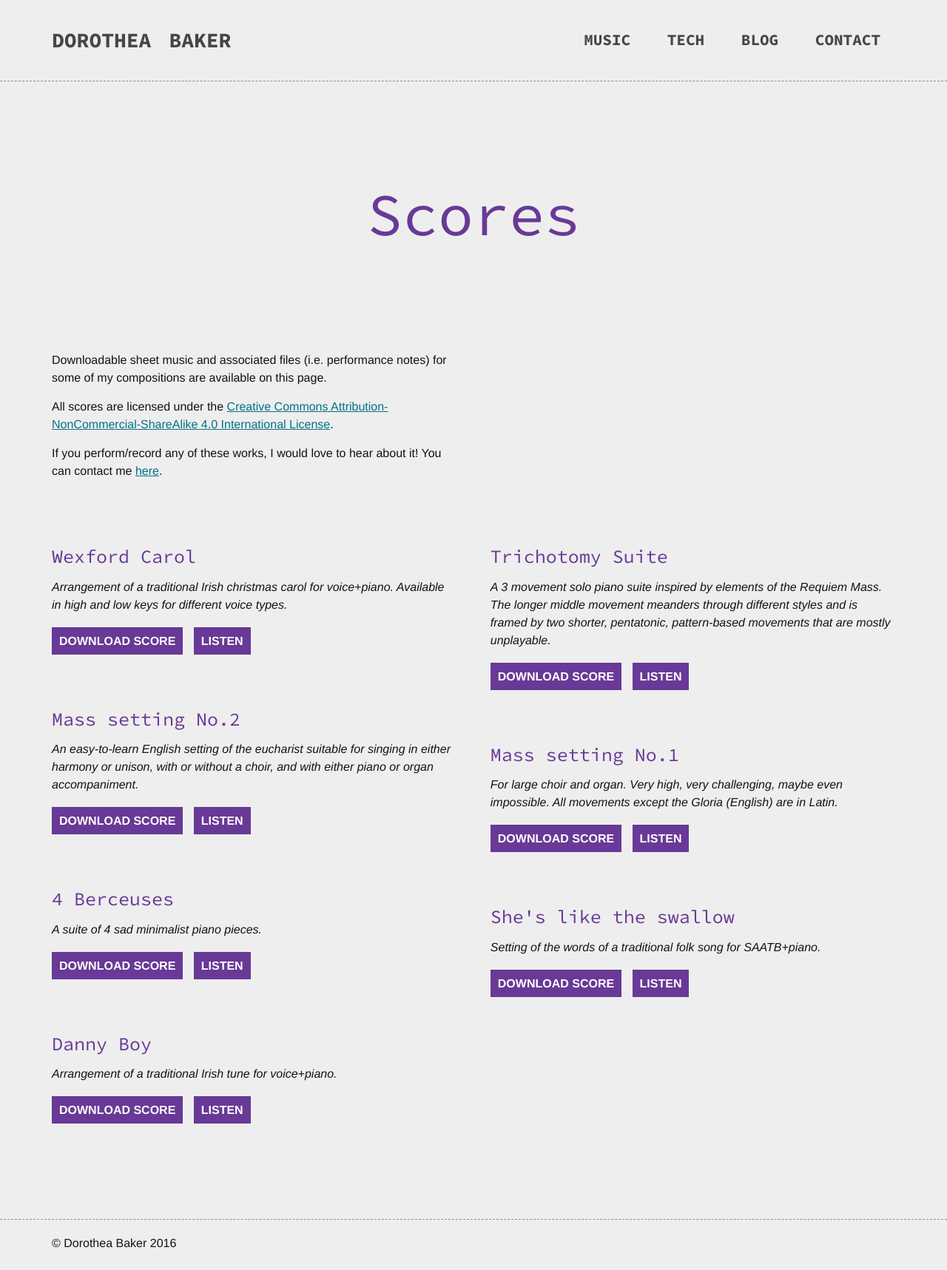
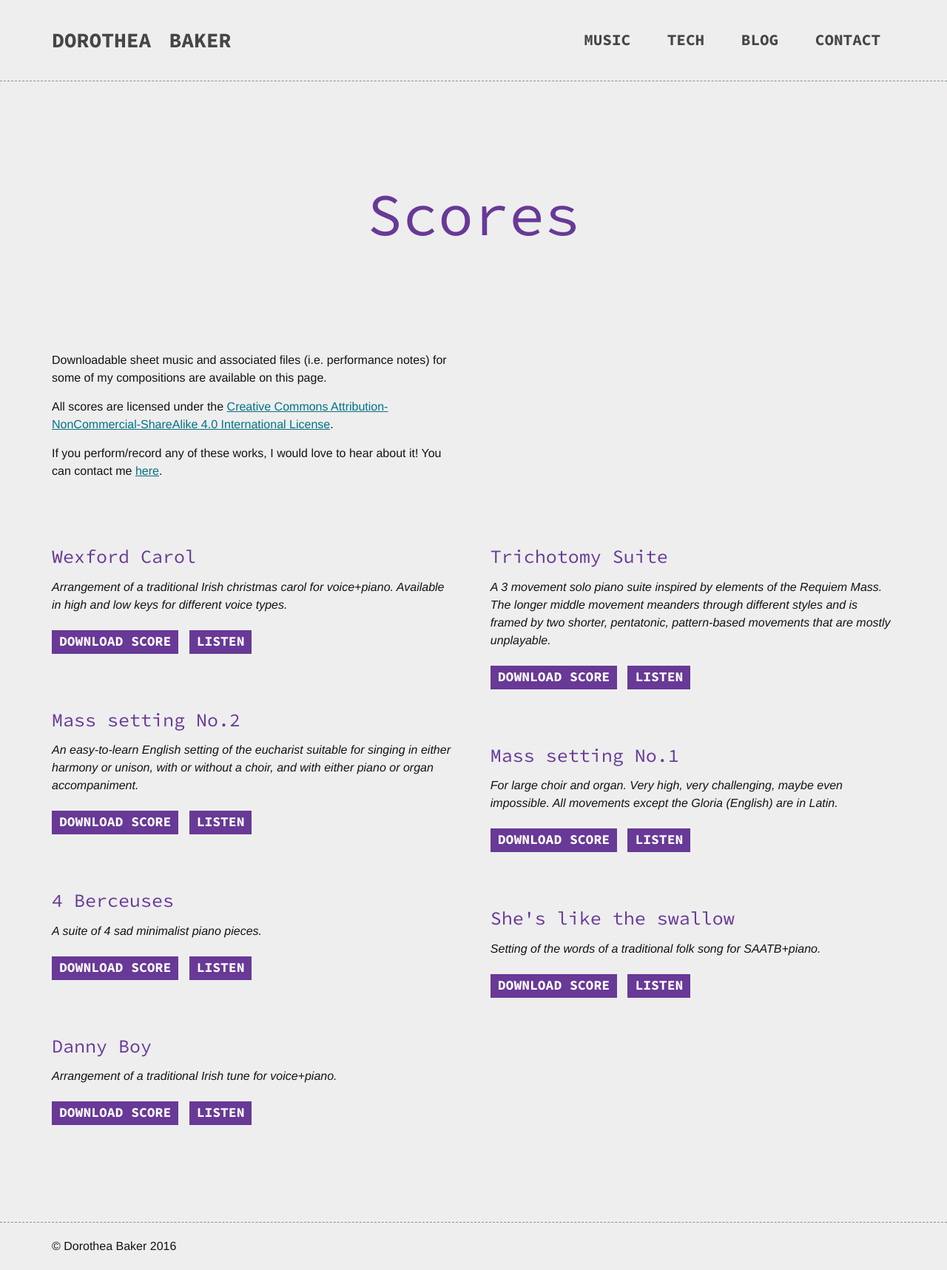
Before and after one commit to d-baker/navsite, a Jekyll site: the page built from scores.html, in a window 1280 px wide. Shown: the whole page at 74% size. Built offline with Jekyll 4.4.1, drawn with Linux system fonts in a browser that asks for light colours.

Commit message:
add hover styling to download buttons etc

```diff
--- a/_layouts/audio.html
+++ b/_layouts/audio.html
@@ -15,8 +15,8 @@
     </div>
 
     <article class="col2 textblock">
-        <p class="download">
-            <a download href="{{page.src | prepend: "/assets/audio/"}}">download</a>
+        <p>
+            <a class="download" download href="{{page.src | prepend: "/assets/audio/"}}">download</a>
         </p>
         <p>{{ page.description }}</p>
     </article>
--- a/_sass/av.scss
+++ b/_sass/av.scss
@@ -1,18 +1,3 @@
-.download {
-    text-align: center;
-    background: #683996;
-    font-family: "Source Code Pro";
-    text-transform: uppercase;
-    font-weight: bold;
-    display: table;
-
-    a {
-        color: white;
-        text-decoration: none;
-        vertical-align: middle
-    }
-}
-
 .avblock {
     h2 {
         color: $highlightPurple;
@@ -73,20 +58,6 @@
     }
 }
 
-.download {
-    padding: 15px 0px 20px 0px;
-
-    font-size: 20px;
-    margin-bottom: 30px;
-    width: 100%;
-
-    a {
-        color: white;
-        text-decoration: none;
-        vertical-align: middle
-    }
-}
-
 .videoplayer, video, .audioplayer, audio {
     width: 100%;
 }
@@ -102,6 +73,25 @@
         width: 100%;
         display: block;
         margin-bottom: 20px;
+    }
+
+    a.download {
+        display: table;
+
+        color: white;
+        background: #683996;
+
+        font-family: "Source Code Pro";
+        text-transform: uppercase;
+        font-weight: bold;
+        font-size: 20px;
+        text-decoration: none;
+        text-align: center;
+        vertical-align: middle;
+
+        padding: 15px 0px 20px 0px;
+        margin-bottom: 30px;
+        width: 100%;
     }
 
 }
@@ -140,16 +130,20 @@
 }
 
 @media (min-width: 900px) {
-    .download {
-        width: auto;
-        padding: 0px 10px 6px 10px;
-        margin: 20px 0px;
-    }
-
     .avpost {
         .col1, .col2 {
             margin-top: 20px;
         }
+
+        a.download {
+            width: auto;
+            padding: 3px 10px 6px 10px;
+            margin: 20px 0px;
+            &:hover {
+                background: $musicHighlight - #111;
+            }
+        }
+
     }
 
     .avblock {
--- a/css/main.scss
+++ b/css/main.scss
@@ -287,26 +287,33 @@
 }
 
 .scorelink {
+    font-family: "Source Code Pro";
+    font-weight: bold;
+    font-size: 20px;
+
     text-transform: uppercase;
-    font-weight: bold;
+    text-decoration: none;
+    text-align: center;
+
     color: white;
     background: $musicHighlight;
-    text-decoration: none;
+
     margin-top: 20px;
-    padding: 20px;
+    padding: 15px 0px 20px 0px;
     display: block;
-    text-align: center;
 }
 
 
 @media (min-width: 900px) {
     .scorelink {
+        font-size: 18px;
         display: inline;
-        padding: 10px;
+        padding: 3px 10px 6px 10px;
         margin-right: 10px;
 
         &:hover {
             background: $musicHighlight - #111;
+            text-decoration: none;
         }
     }
 
```
